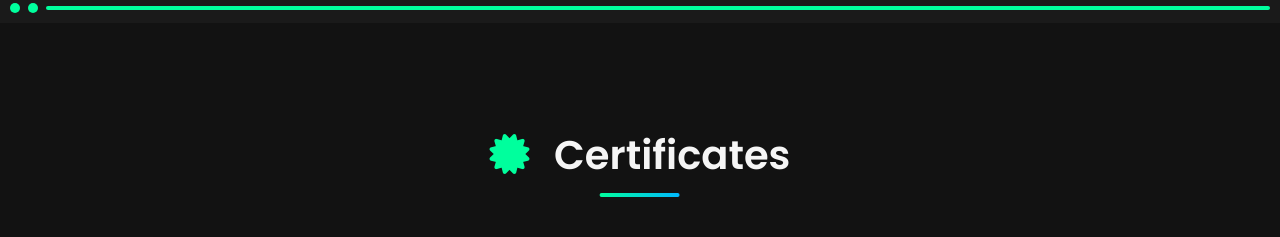
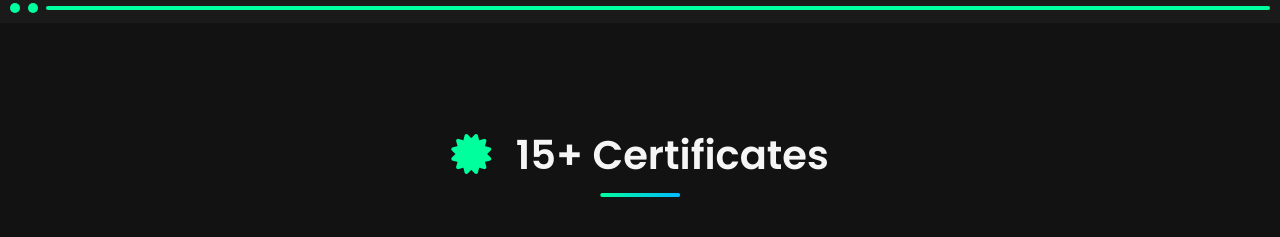
Before and after one commit to phanikumar-SHARMA/Kodukulla.Phani_Kumar_Sharma, a plain HTML site: page index.html in a window 1280 px wide. Shown: the part 3280-3517 px from the top of the page. Drawn offline with Linux system fonts and the light colour scheme.

Commit message:
Update index.html

```diff
--- a/index.html
+++ b/index.html
@@ -1896,7 +1896,7 @@
     <!-- Certificates Section -->
     <section id="certificates" class="section dark-bg">
         <div class="container">
-            <h2 class="section-title"><i class="fas fa-certificate"></i> Certificates</h2>
+            <h2 class="section-title"><i class="fas fa-certificate"></i> 15+ Certificates</h2>
             <div class="certificates-grid">
                 <div class="certificate-card">
                     <div class="certificate-front">
```
